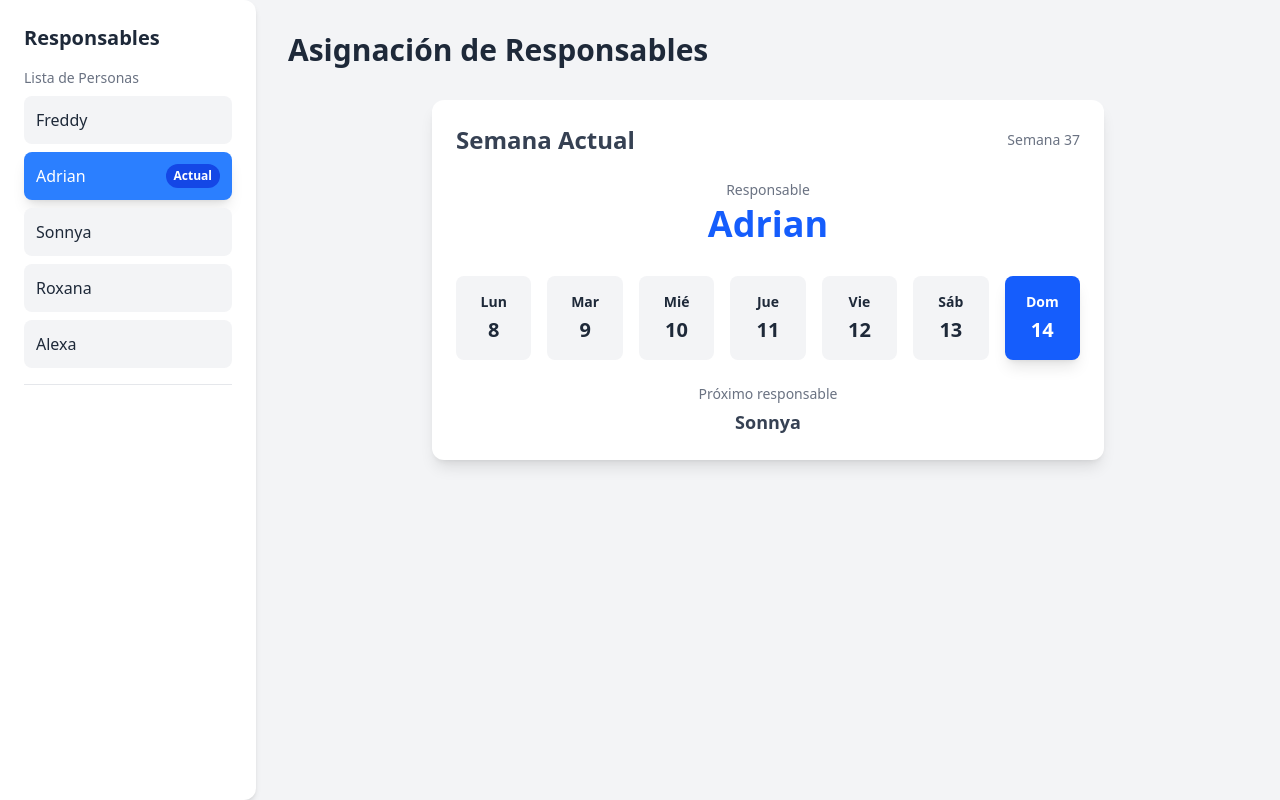
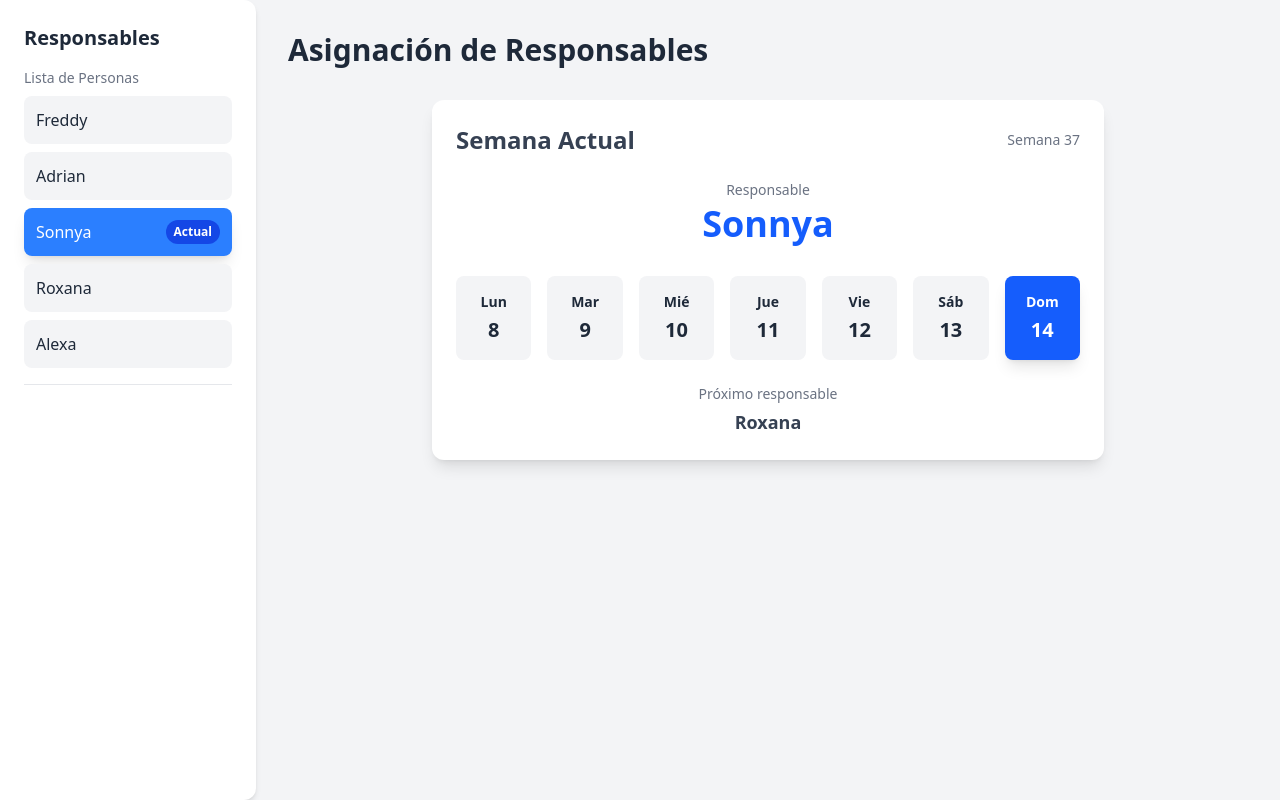
Before and after one commit to eslan21/codespaces-react, a React (Vite) app: page / in a window 1280 px wide. Built offline with nearby package versions, Linux system fonts and the light colour scheme.

Commit message:
Ajuste Se empieza la semana con lunes

```diff
--- a/src/App.jsx
+++ b/src/App.jsx
@@ -13,14 +13,14 @@ const people = [
 
 function App() {
   const [responsibleIndex, setResponsibleIndex] = useState(0);
-  const [currentDate, setCurrentDate] = useState(new Date());
+  const [currentDate, setCurrentDate] = useState(new Date()); // Fecha inicial: 1 de enero de 2025
 
   useEffect(() => {
     // Calcular el responsable basándose en la semana del año
     const startOfYear = new Date(currentDate.getFullYear(), 0, 1);
     const diff = currentDate - startOfYear;
     const oneWeek = 1000 * 60 * 60 * 24 * 7;
-    const weekNumber = Math.floor(diff / oneWeek);
+    const weekNumber = Math.floor(diff / oneWeek) + 1;
 
     // Rotar el responsable
     setResponsibleIndex(weekNumber % people.length);
```
